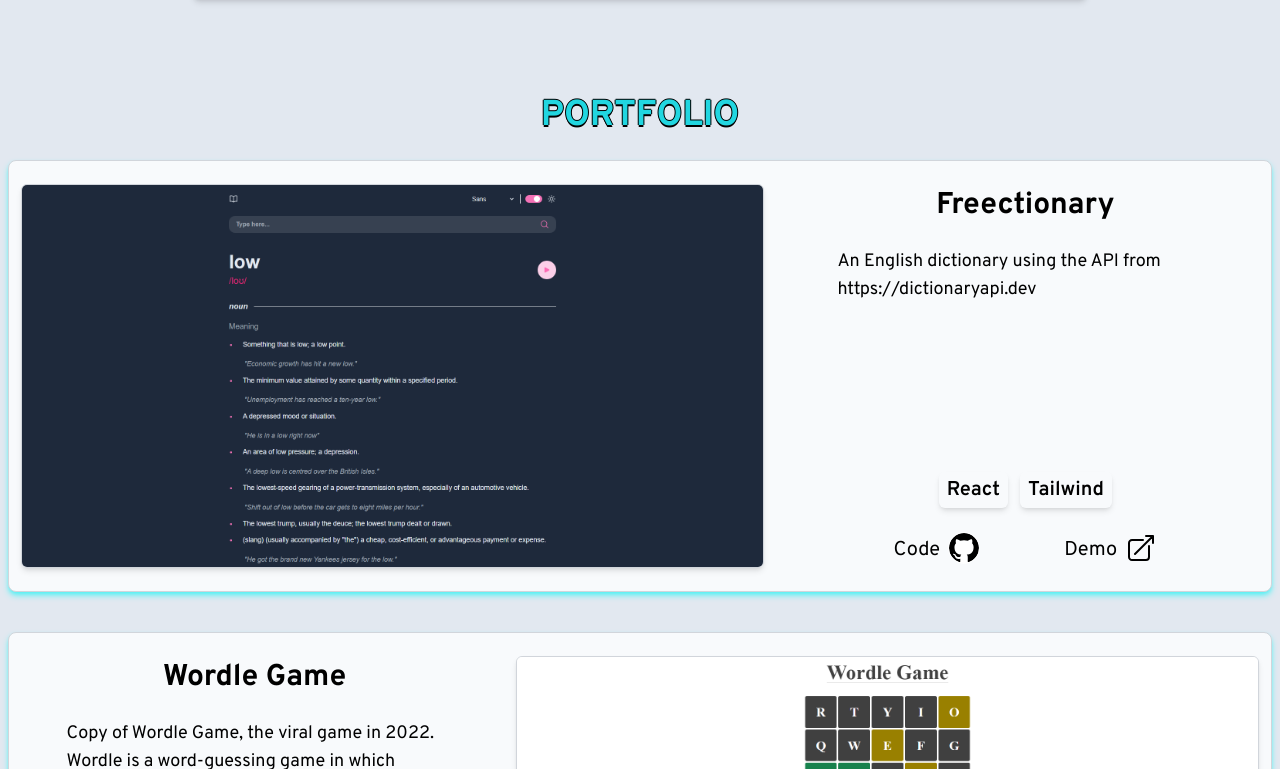
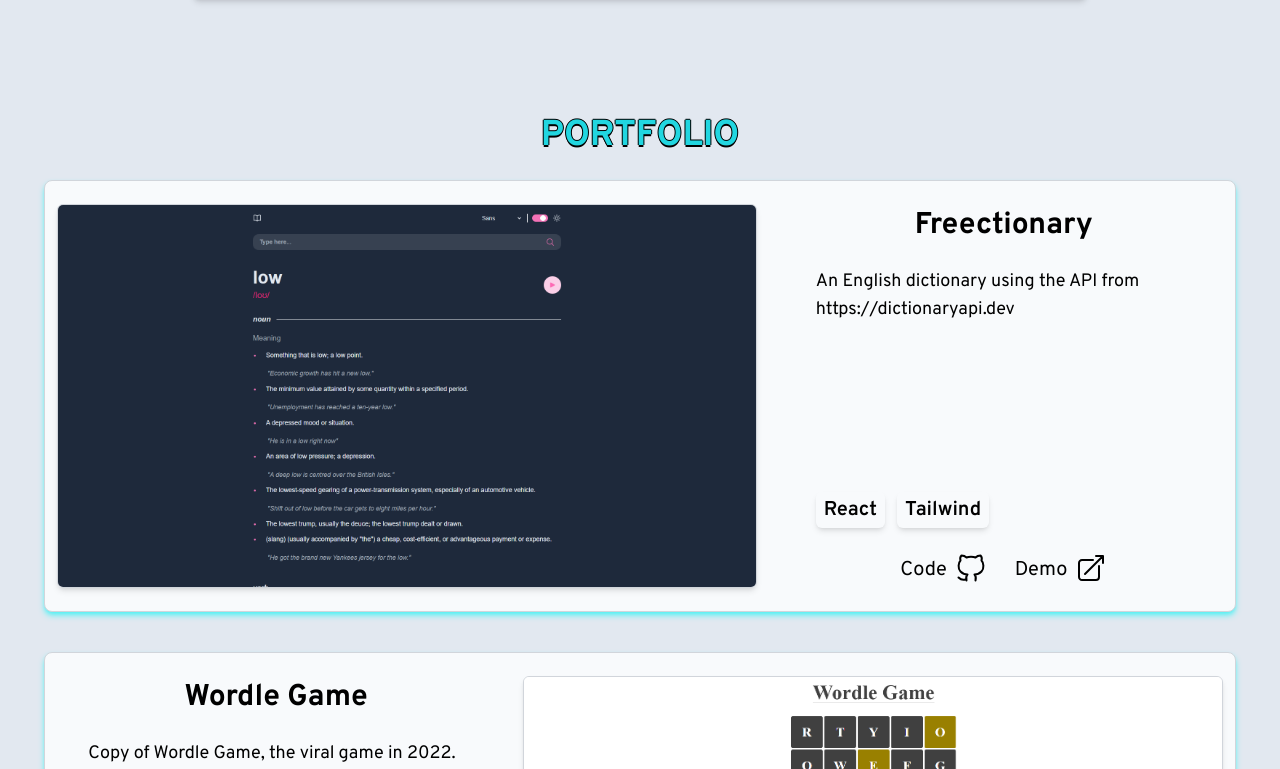
Before and after one commit to Bara1422/Portfolio, a React (Vite) app: page / in a window 1280 px wide. Shown: the part 1231-2000 px from the top of the page. Built offline with nearby package versions, Linux system fonts and the light colour scheme.

Commit message:
add better responsive, github icon w/o bg

```diff
--- a/src/App.jsx
+++ b/src/App.jsx
@@ -9,10 +9,9 @@
 
 function App() {
   const [isDarkMode, handleDarkMode] = useDarkMode()
-  console.log(isDarkMode)
 
   return (
-    <div className=' dark:bg-[rgb(17,24,40)] dark:text-slate-300 flex-col justify-center min-h-screen min-w-full bg-slate-200 font-overpass'>
+    <div className=' dark:bg-[rgb(17,24,40)] dark:text-slate-300 flex-col justify-center min-h-screen min-w-full bg-slate-200 font-overpass 2xl:max-w-xl'>
       <div className='container mx-auto'>
         <header className='flex  flex-col sticky top-0 right-0 left-0'>
           <Navbar isDarkMode={isDarkMode} handleDarkMode={handleDarkMode} />
--- a/src/components/Contact.jsx
+++ b/src/components/Contact.jsx
@@ -25,9 +25,12 @@
         </div>
         <div className='flex flex-col text-center mx-auto border p-4 border-gray-300  gap-2 rounded-3xl md:mx-0 w-72 shadow-md shadow-eden-500 dark:shadow-eden-400 bg-white dark:bg-[rgb(17,24,40)] '>
           <h5 className='font-bold text-xl'>Email</h5>
-          <p className='flex gap-2 justify-center font-semibold'>
+          <a
+            href='mailto:juanbaranovsky@gmail.com'
+            className='flex gap-2 justify-center font-semibold  hover:text-eden-400'
+          >
             <MailOpen /> juanbaranovsky@gmail.com
-          </p>
+          </a>
         </div>
       </div>
     </div>
--- a/src/components/Hero.jsx
+++ b/src/components/Hero.jsx
@@ -11,10 +11,10 @@
 const Hero = ({ isDarkMode }) => {
   return (
     <main
-      className='p-6 flex flex-col md:flex-row md:h-[800px]  justify-center items-center'
+      className='px-6 pb-6 flex flex-col md:flex-row md:h-[800px]  justify-center items-center'
       id='home'
     >
-      <div className='p-4 flex order-2 md:order-1 flex-col gap-6 lg:w-2/5'>
+      <div className='md:p-4 flex order-2 md:order-1 flex-col gap-6 lg:w-2/5'>
         <h1 className='text-5xl lg:text-6xl font-bold text-eden-300 dark:outline-none outline-text'>
           Front-End React Developer.
         </h1>
@@ -39,11 +39,11 @@
           </a>
         </div>
 
-        <div className=' gap-3 flex items-center justify-center md:justify-normal md:flex-row flex-col md:divide-x-2 md:divide-y-0 divide-y-2 divide-gray-500 dark:divide-white'>
+        <div className=' md:gap-3 gap-1 flex items-center justify-center md:justify-normal md:flex-row flex-col md:divide-x-2 md:divide-y-0 divide-y-2 divide-gray-500 dark:divide-white'>
           <div>
             <span className='text-xl font-semibold'>Tech Skills</span>
           </div>
-          <div className='md:pl-3 pt-2 flex gap-3 items-center'>
+          <div className='md:pl-3 md:pt-0 pt-1 flex gap-3 items-center'>
             <span aria-label='HTML5'>
               <HtmlIcon />
             </span>
--- a/src/components/Navbar.jsx
+++ b/src/components/Navbar.jsx
@@ -41,6 +41,11 @@
   }
 
   function scrollToComponent(id) {
+    if (id === 'home') {
+      window.scrollTo({ top: 0, behavior: 'smooth' })
+      setIsOpen(false)
+      return
+    }
     const anchorId = window.innerWidth > 768 ? id : `${id}-anchor`
     const element = document.getElementById(anchorId)
     element.scrollIntoView({ behavior: 'smooth', block: 'center' })
@@ -52,7 +57,7 @@
       <div className=' max-w-screen-xl flex flex-wrap items-end justify-between mx-auto px-6 pt-6 pb-3'>
         <a
           onClick={() => scrollToComponent('home')}
-          className='self-center pl-4 text-2xl font-semibold whitespace-nowrap cursor-pointer hover:text-eden-400'
+          className='self-center md:pl-4 text-2xl font-semibold whitespace-nowrap cursor-pointer hover:text-eden-400'
         >
           BaraDev
         </a>
@@ -60,7 +65,7 @@
         <button
           data-collapse-toggle='navbar-default'
           type='button'
-          className='inline-flex items-end p-2 mr-4 ml-3 text-sm z-[60] text-gray-500 rounded-lg md:hidden hover:bg-gray-100 focus:outline-none focus:ring-2 focus:ring-gray-200 dark:text-gray-400 dark:hover:bg-gray-700 dark:focus:ring-gray-600'
+          className='inline-flex items-end p-2 md:mr-4 ml-3 text-sm z-[60] text-gray-500 rounded-lg md:hidden hover:bg-gray-100 focus:outline-none focus:ring-2 focus:ring-gray-200 dark:text-gray-400 dark:hover:bg-gray-700 dark:focus:ring-gray-600'
           aria-controls='navbar-default'
           aria-expanded='false'
           onClick={() => setIsOpen(!isOpen)}
--- a/src/components/ProjectCard.jsx
+++ b/src/components/ProjectCard.jsx
@@ -1,17 +1,17 @@
 import React from 'react'
 import ExternalLink from '../icons/ExternalLink'
-import GitHub from '../icons/GitHub'
+import Github2 from '../icons/Github2'
 
 const ProjectCard = ({ project, order }) => {
   return (
     <div
       key={project.name}
       id='projects'
-      className={`bg-slate-50 border  border-gray-300  rounded-lg p-3  lg:h-[27rem] h-[40rem] mx-auto flex  lg:flex-row flex-col w-full lg:gap-7 gap-3 dark:bg-gray-800 dark:border-gray-700 ${
+      className={`bg-slate-50 border  border-gray-300  rounded-lg p-3  lg:h-[27rem] h-auto mx-auto flex  lg:flex-row flex-col w-full lg:gap-7 gap-3 dark:bg-gray-800 dark:border-gray-700 ${
         order === 1 ? 'lg:flex-row' : 'lg:flex-row-reverse'
       } shadow-md shadow-eden-300`}
     >
-      <div className='lg:h-96 sm:h-[340px] h-[300px] lg:w-3/5 overflow-hidden dark:border-slate-700 border-gray-300 rounded-md border lg:my-auto shadow-md  '>
+      <div className='lg:h-96 sm:h-[340px] h-[250px] lg:w-3/5 overflow-hidden dark:border-slate-700 border-gray-300 rounded-md border lg:my-auto shadow-md  '>
         <a href={project.demoPage} className='h-full'>
           <img
             src={project.image}
@@ -20,7 +20,7 @@
           />
         </a>
       </div>
-      <div className='flex flex-col gap-6 max-w-[400px] p-3 items-center mx-auto my-auto '>
+      <div className='flex flex-col gap-6 max-w-[400px] p-3 mx-auto my-auto '>
         <h3 className='text-center text-3xl  font-bold'>{project.name}</h3>
         <p className='text-lg lg:min-h-[200px] max-h-36 overflow-auto'>
           {project.description}
@@ -29,20 +29,20 @@
           {project.techs.map((tech) => (
             <span
               key={tech}
-              className='p-1 px-2 dark:bg-gray-700 rounded-md shadow-md  hover:text-eden-500 cursor-default'
+              className='p-1 px-2 dark:bg-gray-700 rounded-md shadow-md '
             >
               {tech}
             </span>
           ))}
         </div>
-        <div className='flex md:gap-7 gap-3 w-full justify-evenly '>
+        <div className='flex md:gap-7 gap-3 w-full justify-center '>
           <a
             target='_blank'
             href={project.githubCode}
             className='flex text-xl items-end gap-2 hover:text-eden-500'
             rel='noreferrer'
           >
-            <span>Code</span> <GitHub />
+            <span>Code</span> <Github2 />
           </a>
           <a
             target='_blank'
--- a/src/components/Projects.jsx
+++ b/src/components/Projects.jsx
@@ -4,14 +4,14 @@
 
 const Projects = () => {
   return (
-    <section className='flex flex-col gap-4 mt-24 p-0'>
+    <section className='flex flex-col  mt-24 md:p-5 2xl:max-w-screen-xl mx-auto'>
       <h2
         className='text-eden-400 text-4xl font-bold text-center outline-text'
         id='projects-anchor'
       >
         PORTFOLIO
       </h2>
-      <div className='h-auto p-2 flex gap-10 flex-col'>
+      <div className='h-auto p-6 flex gap-10 flex-col'>
         {PROJECTS.map((project, index) => (
           <ProjectCard
             key={project.name}
--- a/src/data.js
+++ b/src/data.js
@@ -29,7 +29,7 @@
   {
     name: 'E-commerce',
     description:
-      'E-commerce integrated with Backend make in Node+Express, Mercado Pago API, JWT, Redux, Styled-Components, Axios, React-Query.',
+      'E-commerce integrated with Backend made in Node+Express, Mercado Pago API, JWT, Redux, Styled-Components, Axios, React-Query.',
     image: '/E-Commerce.png',
     techs: ['React-Query', 'Redux', 'JWT'],
     githubCode:
--- a/src/hooks/useDarkMode.js
+++ b/src/hooks/useDarkMode.js
@@ -15,7 +15,7 @@
     const preferredThemeQuery = window.matchMedia(
       '(prefers-color-scheme: dark)'
     )
-    console.log(preferredTheme)
+
     setPreferredTheme(preferredThemeQuery.matches ? 'dark' : 'light')
   }, [])
 
--- a/src/icons/BlobImage.jsx
+++ b/src/icons/BlobImage.jsx
@@ -15,7 +15,7 @@
         x='0'
         y='0'
         width='100%'
-        height='100%'
+        height='600px'
         alt='Blob Image'
         clipPath='url(#shape)'
         href='/Perfil.jpeg'
--- /dev/null
+++ b/src/icons/Github2.jsx
@@ -0,0 +1,23 @@
+import React from 'react'
+
+const Github2 = () => {
+  return (
+    <svg
+      xmlns='http://www.w3.org/2000/svg'
+      version='1.1'
+      viewBox='0 0 16 16'
+      width='32'
+      height='32'
+      fill='none'
+      stroke='currentColor'
+      strokeLinecap='round'
+      strokeLinejoin='round'
+      strokeWidth='1'
+    >
+      <path d='m5.75 14.25s-.5-2 .5-3c0 0-2 0-3.5-1.5s-1-4.5 0-5.5c-.5-1.5.5-2.5.5-2.5s1.5 0 2.5 1c1-.5 3.5-.5 4.5 0 1-1 2.5-1 2.5-1s1 1 .5 2.5c1 1 1.5 4 0 5.5s-3.5 1.5-3.5 1.5c1 1 .5 3 .5 3' />
+      <path d='m5.25 13.75c-1.5.5-3-.5-3.5-1' />
+    </svg>
+  )
+}
+
+export default Github2
--- a/src/icons/ReactIcon.jsx
+++ b/src/icons/ReactIcon.jsx
@@ -1,7 +1,6 @@
 import React from 'react'
 
 const ReactIcon = React.memo(({ isDarkMode }) => {
-  console.log(isDarkMode)
   return (
     <svg
       xmlns='http://www.w3.org/2000/svg'
```
Also changed, not shown: public/github.svg (added).
